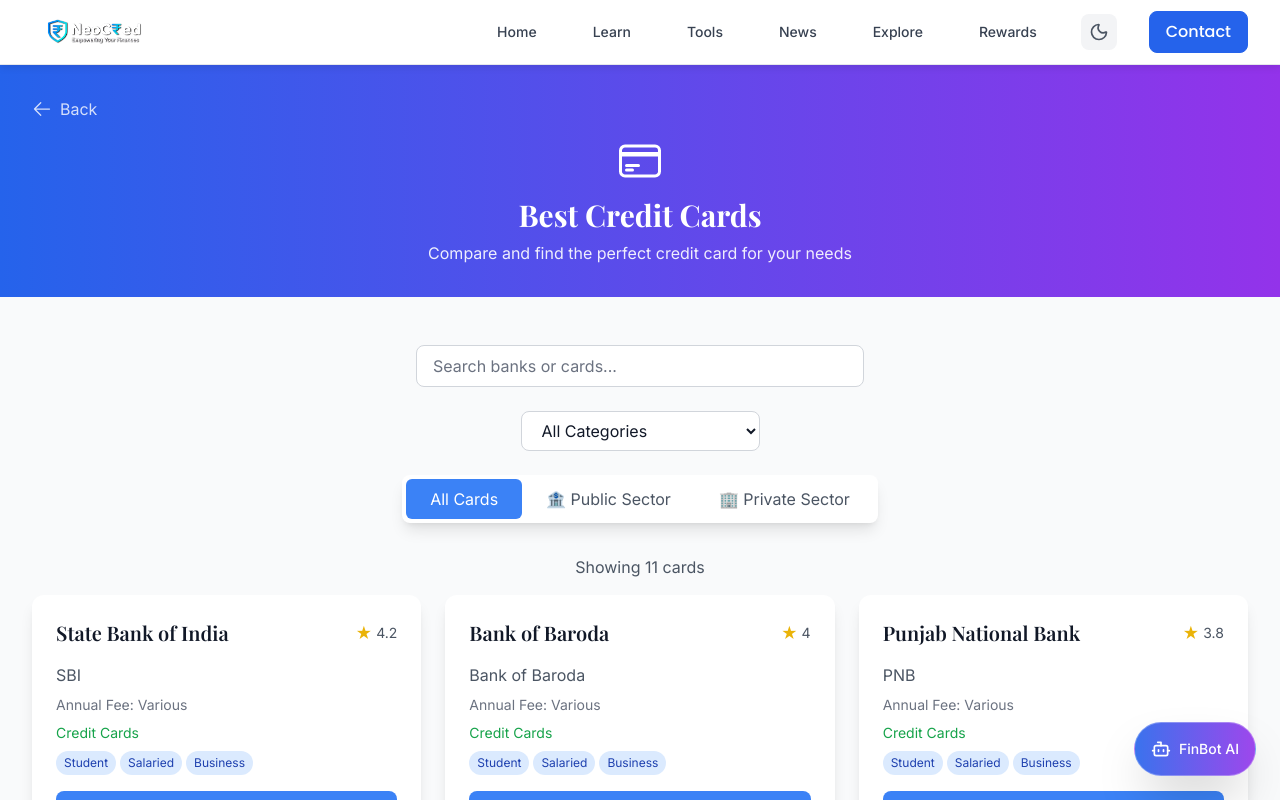
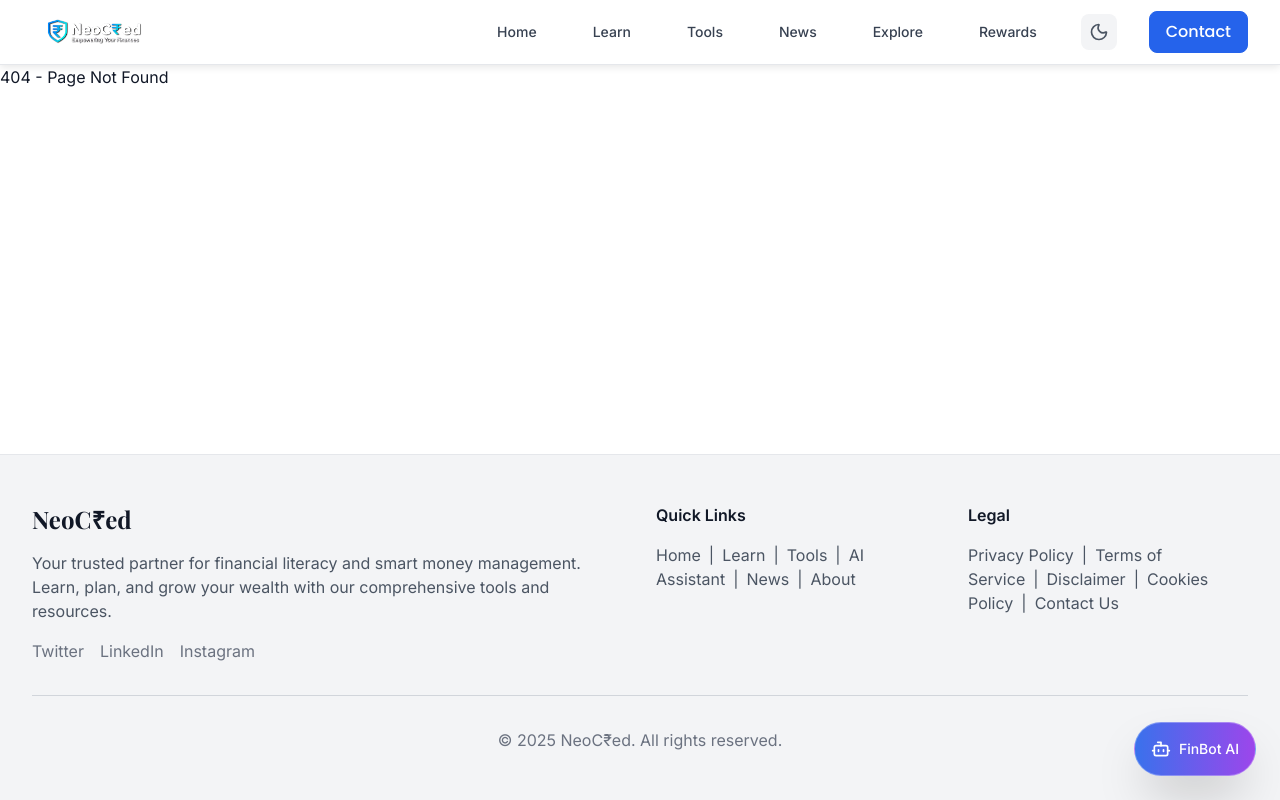
Before and after one commit to Rakesh-dev369/Neocred.in, a React (Vite) app in the folder frontend/: page /credit-cards in a window 1280 px wide. Shown: the top 800 px of the page. Built offline with nearby package versions, Linux system fonts and the light colour scheme.

Commit message:
test-build-without-credit-cards-routes

```diff
--- a/frontend/src/App.jsx
+++ b/frontend/src/App.jsx
@@ -52,8 +52,8 @@
           <Route path="/contact" element={<MainLayout><Contact /></MainLayout>} />
           <Route path="/news" element={<MainLayout><News /></MainLayout>} />
           <Route path="/explore" element={<MainLayout><Explore /></MainLayout>} />
-          <Route path="/credit-cards" element={<MainLayout><CreditCards /></MainLayout>} />
-          <Route path="/credit-cards/sbi" element={<MainLayout><SBICreditCards /></MainLayout>} />
+          {/* <Route path="/credit-cards" element={<MainLayout><CreditCards /></MainLayout>} />
+          <Route path="/credit-cards/sbi" element={<MainLayout><SBICreditCards /></MainLayout>} /> */}
           <Route path="/insurance-platforms" element={<MainLayout><InsurancePlatforms /></MainLayout>} />
           <Route path="/personal-loans" element={<MainLayout><PersonalLoans /></MainLayout>} />
           <Route path="/government-schemes" element={<MainLayout><GovernmentSchemes /></MainLayout>} />
```
